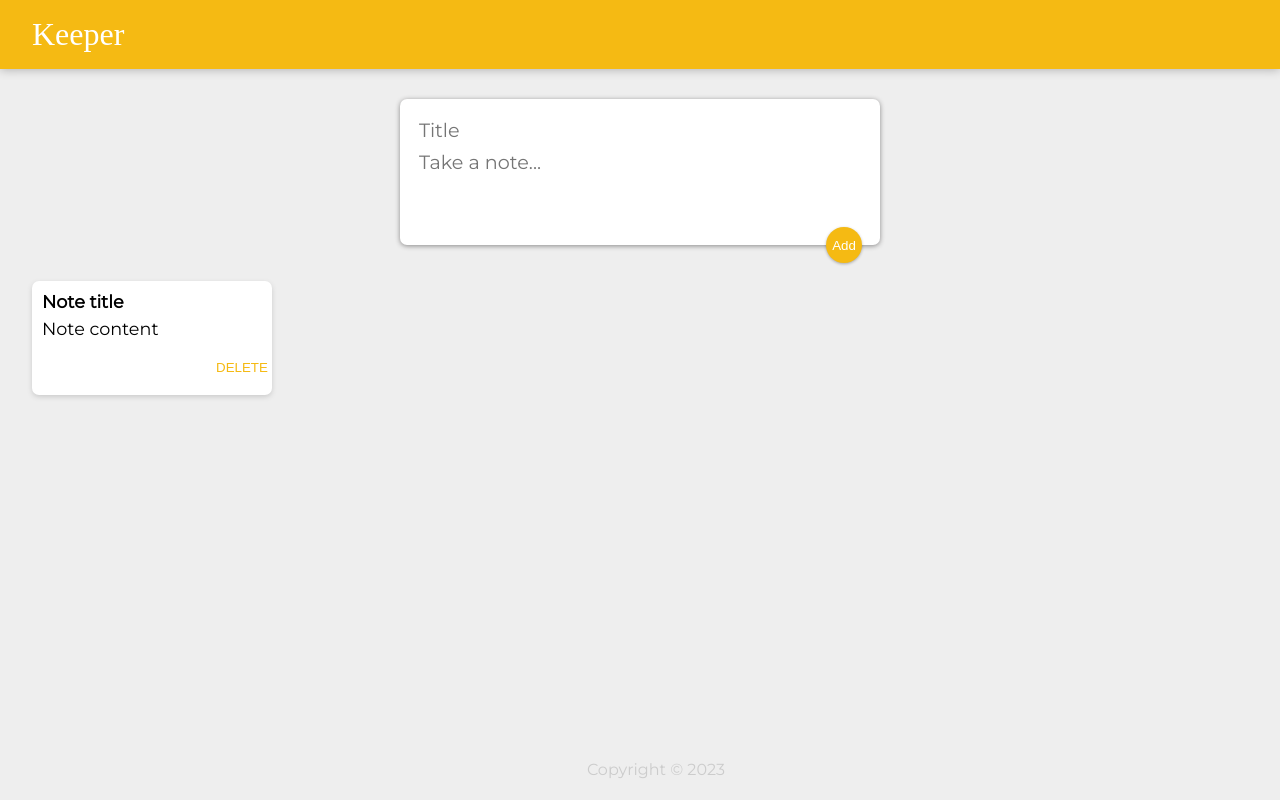
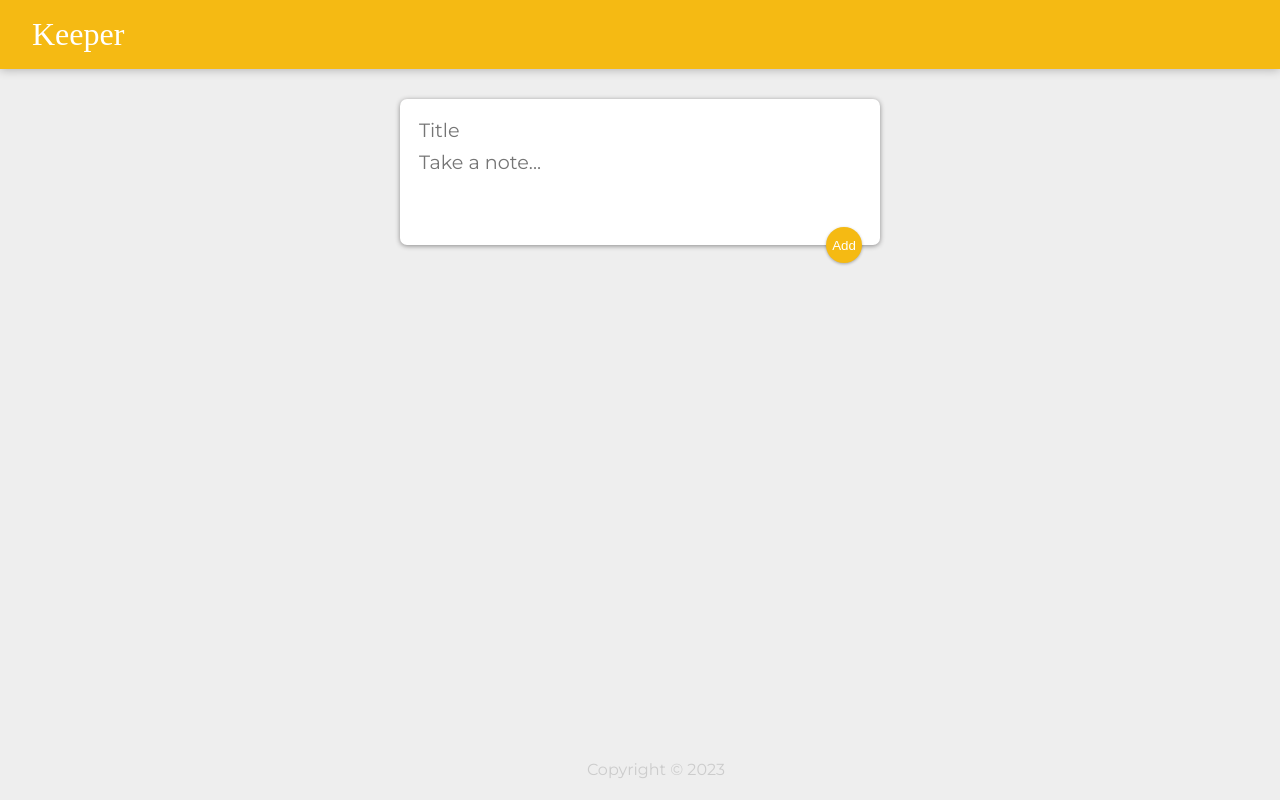
Before and after one commit to craigea92/the-keeper-app, a React (Create React App) app: page / in a window 1280 px wide. Built offline with nearby package versions, Linux system fonts and the light colour scheme; a web font is replaced by a local one.

Commit message:
Created a map function to show notes saved in the notes array

```diff
--- a/src/components/App.jsx
+++ b/src/components/App.jsx
@@ -5,20 +5,21 @@
 import CreateArea from "./CreateArea";
 
 function App() {
-
   const [notes, setNotes] = useState([]);
 
   function addNote(note) {
-    setNotes(prevNotes => {
+    setNotes((prevNotes) => {
       return [...prevNotes, note];
-    })
+    });
   }
 
   return (
     <div>
       <Header />
       <CreateArea onAdd={addNote} />
-      <Note key={1} title="Note title" content="Note content" />
+      {notes.map((noteItem) => {
+        return <Note title={noteItem.title} content={noteItem.content} />;
+      })}
       <Footer />
     </div>
   );
```
